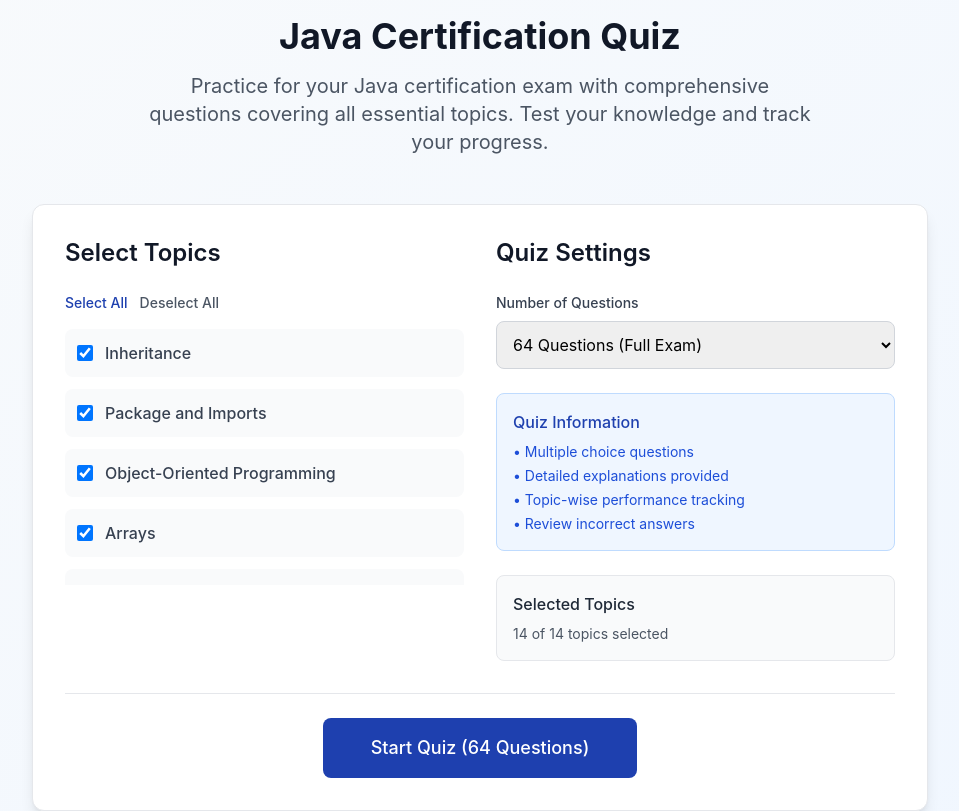
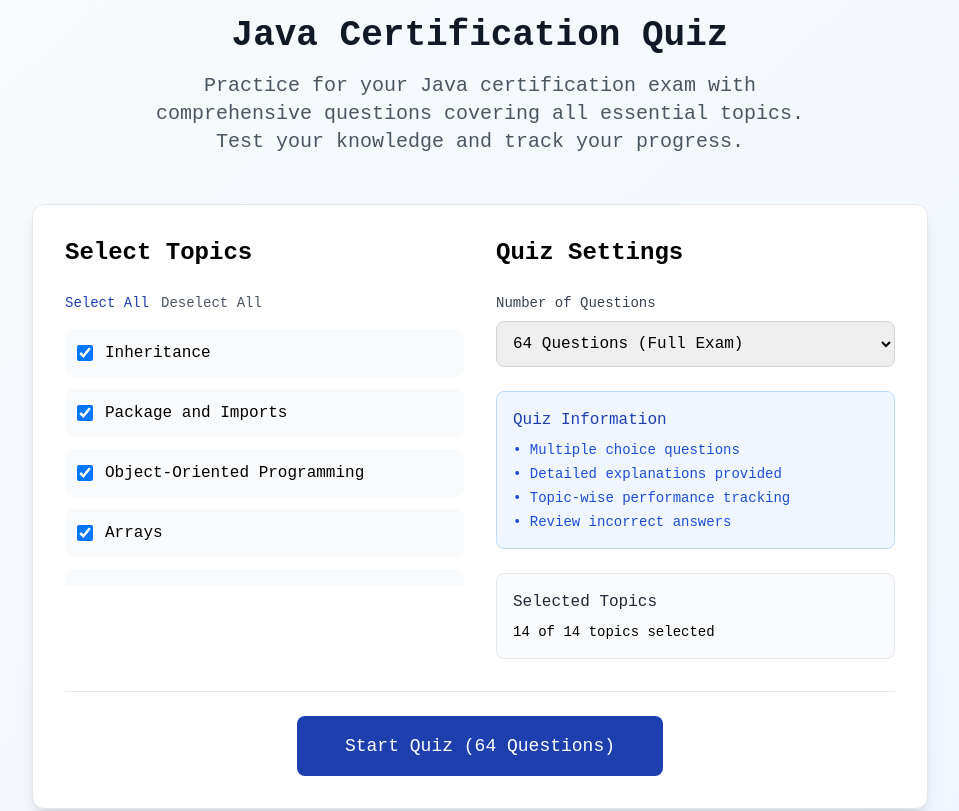
Before and after one commit to sleep-deepfried/java-exam-simulator, a Next.js app: page / in a window 1280 px wide. Shown: the top 811 px of the page, without its empty margins (160-1119 px from the left). Built offline with nearby package versions, Linux system fonts and the light colour scheme.

Commit message:
updated UI

```diff
--- a/styles/globals.css
+++ b/styles/globals.css
@@ -2,11 +2,10 @@
 @tailwind components;
 @tailwind utilities;
 
-@import url('https://fonts.googleapis.com/css2?family=Inter:wght@300;400;500;600;700&display=swap');
-
 @layer base {
   html {
-    font-family: 'Inter', system-ui, sans-serif;
+    font-family: 'Courier New', monospace;
+    color: black;
   }
 }
 
@@ -17,10 +16,24 @@
 
   .question-card {
     @apply bg-white rounded-xl shadow-lg border border-gray-200 p-8 max-w-4xl mx-auto;
+    color: black !important;
+  }
+
+  .question-card h2,
+  .question-card p,
+  .question-card span,
+  .question-card pre,
+  .question-card div {
+    color: black !important;
   }
 
   .option-button {
     @apply w-full text-left p-4 rounded-lg border-2 border-gray-200 hover:border-exam-blue hover:bg-blue-50 transition-all duration-200 mb-3;
+    color: black !important;
+  }
+
+  .option-button span {
+    color: black !important;
   }
 
   .option-selected {
--- a/tailwind.config.js
+++ b/tailwind.config.js
@@ -14,7 +14,7 @@ module.exports = {
         'exam-gray': '#374151',
       },
       fontFamily: {
-        'sans': ['Inter', 'system-ui', 'sans-serif'],
+        'sans': ['Courier New', 'monospace'],
       },
     },
   },
```
